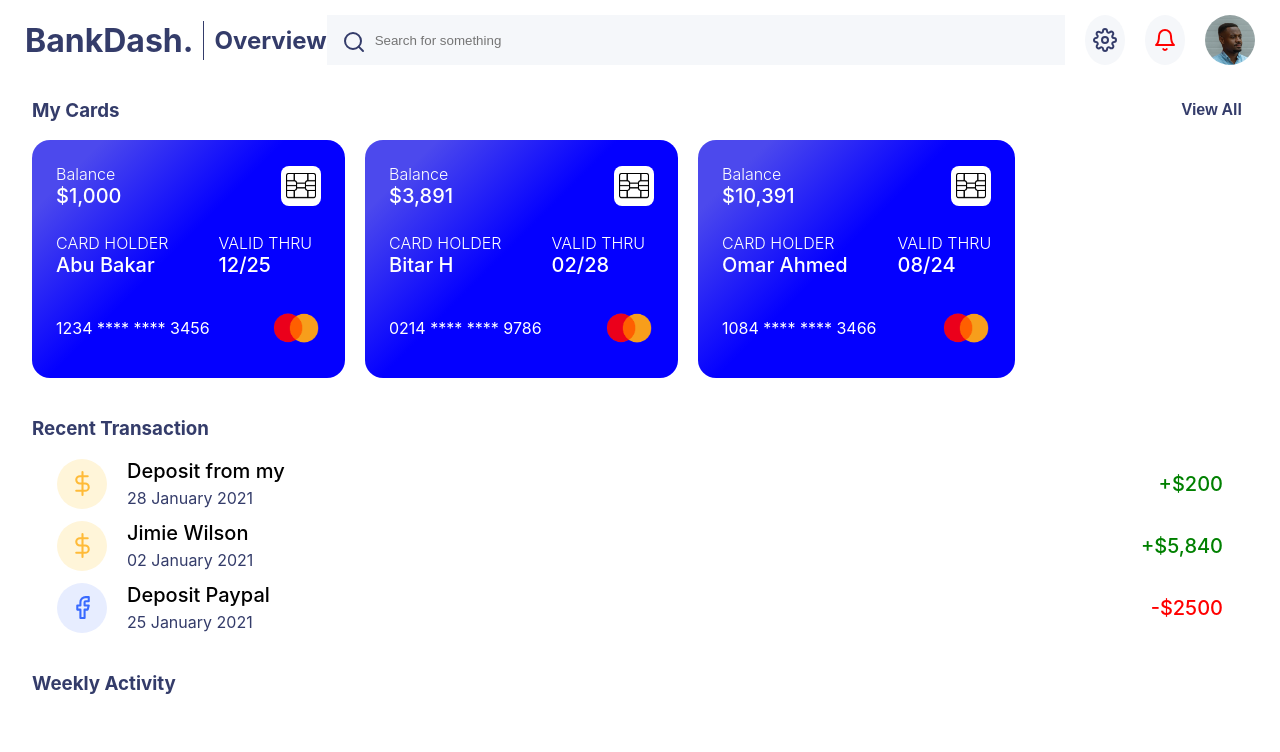
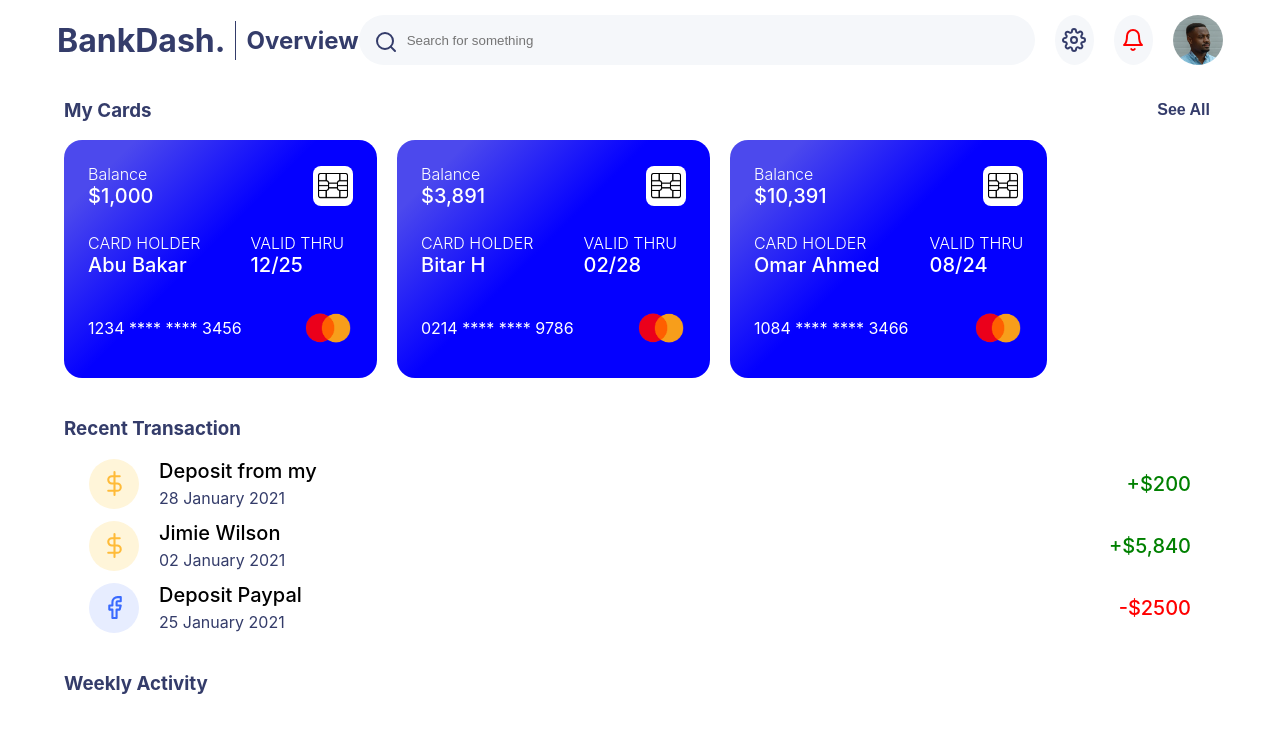
Before and after one commit to mizou9494/UI_Bank_Dashboard, a React (Create React App) app: page / in a window 1280 px wide. Shown: the top 752 px of the page. Built offline with nearby package versions, Linux system fonts and the light colour scheme.

Commit message:
changed the scripts to 'craco' just so that the names of the styled components show up in the dom

```diff
--- /dev/null
+++ b/craco.config.js
@@ -0,0 +1,7 @@
+module.exports = {
+    babel: {
+      plugins: [
+        ["babel-plugin-styled-components", { displayName: true }]
+      ]
+    }
+  };
--- a/src/components/CardSection/CardSection.js
+++ b/src/components/CardSection/CardSection.js
@@ -1,16 +1,18 @@
 import React from 'react';
 import { card_Info } from '../../data';
+
+import { Plus } from 'react-feather';
 
 import styled from 'styled-components';
 
 import Card from '../Card/Card';
 
-function CardSection() {
+function CardSection({ buttonName = "See All" }) {
   return (
     <>
       <SectionHead>
         <h3>My Cards</h3>
-        <SeeAllButton>View All</SeeAllButton>
+        <Button>{buttonName === "See All" ? buttonName : <><Plus />{buttonName}</>}</Button>
       </SectionHead>
       <CardSectionWrapper>
         {card_Info.map(({id, holder_name, card_number, expiration_date, balance}) => (
@@ -34,19 +36,24 @@ const SectionHead = styled.div`
   color: #343C6A;
 `;
 
-const SeeAllButton = styled.button`
+const Button = styled.button`
   font-weight: 600;
   font-size: 16px;
   background-color: transparent;
   border: none;
   color: inherit;
+  cursor: pointer;
+  display: flex;
+  align-items: center;
+  justify-content: center;
+  height: 100%;
 `
 
 
 const CardSectionWrapper = styled.div`
   display: flex;
   gap: 20px;
-  overflow-x: scroll;
+  overflow-x: auto;
 `
 
 export default CardSection;
--- a/src/components/Header/Header.js
+++ b/src/components/Header/Header.js
@@ -115,6 +115,8 @@ const SearchContainer = styled.div`
   height: 50px;
   background-color: #F5F7FA;
   display: flex;
+  border-radius: 50px;
+
 
   // place-content: center;
 `;
@@ -122,7 +124,6 @@ const SearchContainer = styled.div`
 const StyledInput = styled.input`
   width: 100%;
   padding: 8px 8px 8px 48px;
-  border-radius: 50px;
   outline: none;
   border: none;
   background-color: transparent;
--- a/src/components/RecentTransaction/RecentTransaction.js
+++ b/src/components/RecentTransaction/RecentTransaction.js
@@ -2,11 +2,17 @@ import React from 'react';
 
 import styled from 'styled-components';
 
+import CardSection from '../CardSection';
+
 import Transaction from '../Transaction/Transaction';
 import { transaction_Info } from '../../data';
+import { useLocation } from 'react-router-dom';
 function RecentTransaction() {
+  const location = useLocation();
+
   return (
     <>
+      {location.pathname === "/Transactions" ? <CardSection buttonName="Add Card" /> : null}
       <SectionHead>
         <h3>Recent Transaction</h3>
       </SectionHead>
@@ -19,7 +25,7 @@ function RecentTransaction() {
             amount={amount}
             positive={positive}
             Icon={Icon}
-            icontype={icontype}
+            iconType={icontype}
           />
         ))}
       </TransactionsGroup>
--- a/src/components/SharedLayout/SharedLayout.js
+++ b/src/components/SharedLayout/SharedLayout.js
@@ -6,6 +6,7 @@ import { Outlet, useLocation } from "react-router-dom";
 
 import Header from '../Header';
 import SideBar from '../SideBar';
+import MaxWidthWrapper from '../MaxWidthWrapper';
 
 function SharedLayout() {
   const [isSidebarOpen, setIsSidebarOpen] = React.useState(false);
@@ -43,12 +44,12 @@ const currentPageName = Object.keys(pageNames)
   }, [location]);
 
   return (
-    <>
+    <MaxWidthWrapper>
       <Header pageName={pageNames[currentPageName]} toggleSidebar={toggleSidebar} />
       <SideBar isSidebarOpen={isSidebarOpen} toggleSidebar={toggleSidebar} />
       <Overlay $isOpen={isSidebarOpen} onClick={toggleSidebar} />
       <Outlet />
-    </>
+    </MaxWidthWrapper>
   )
 }
 
--- a/src/components/SideBar/SideBar.js
+++ b/src/components/SideBar/SideBar.js
@@ -6,21 +6,7 @@ import { QUERIES } from '../../constants';
 import styled from 'styled-components'
 import { LinksData } from '../../data';
 
-import { useNavigate } from 'react-router-dom';
-
-// import Link from '../Link/Link';
-
 function SideBar({ isSidebarOpen, toggleSidebar }) {
-
-  const navigate = useNavigate();
-
-  const handleNavigation = (path) => {
-    if(path === 'Home'){
-      navigate(`/`)
-    } else {
-      navigate(`/${path}`)
-    }
-  }
 
   return (
     <Container $isSidebarOpen={isSidebarOpen}>
--- a/src/components/Transaction/Transaction.js
+++ b/src/components/Transaction/Transaction.js
@@ -2,10 +2,10 @@ import React from 'react';
 import styled from 'styled-components';
 
 
-function Transaction({id, description, date, Icon, icontype, amount, positive}) {
+function Transaction({id, description, date, Icon, iconType, amount, positive}) {
   return (
     <Wrapper>
-      <IconWrapper $icontype={icontype}>
+      <IconWrapper $iconType={iconType}>
         <Icon />
       </IconWrapper>
       <MiddlePart>
@@ -64,7 +64,7 @@ const IconWrapper = styled.div`
   height: 50px;
   border-radius: 50%;
   background-color: ${(props) => {
-    switch (props.$icontype) {
+    switch (props.$iconType) {
       case "Facebook":
         return "#e7edff";
       case "DollarSign":
@@ -76,7 +76,7 @@ const IconWrapper = styled.div`
   }};
 
   color: ${(props) => {
-    switch (props.$icontype) {
+    switch (props.$iconType) {
       case "Facebook":
         return "#396aff";
       case "DollarSign":
```
Also changed, not shown: package.json (+12 -4 lines), 1 other file (tests, documents, lock files or other folders).
